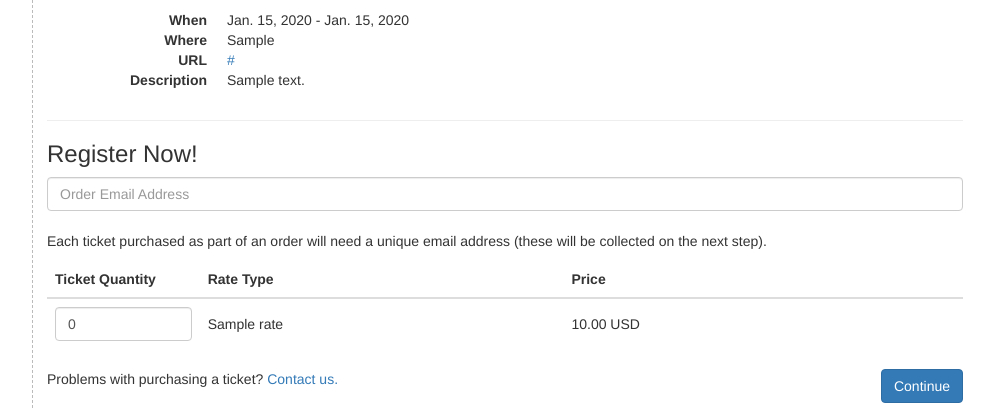
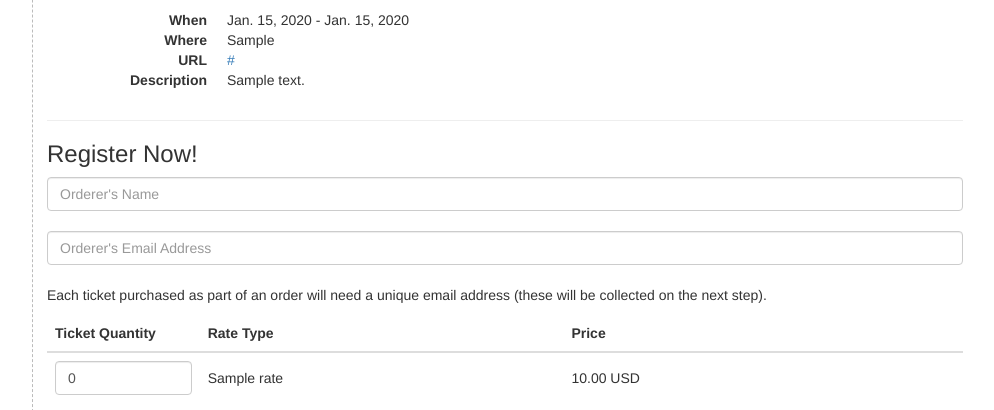
Before and after one commit to qiime2/workshops, a Django app: a page that uses templates/payments/workshop_detail.html in a window 1280 px wide. Shown: the part 560-970 px from the top of the page, without its empty margins (233-1227 px from the left). Run offline with Django 3.2, Linux system fonts and the light colour scheme; tables that the repository leaves empty hold one stand-in row (values such as "Sample post"); some libraries are stand-ins or nearby versions.

Commit message:
Prep for Launch (#54)
* ENH: Include Orderer's name

* ENH: Add NAU note

```diff
--- a/payments/forms.py
+++ b/payments/forms.py
@@ -12,8 +12,12 @@ from django import forms
 
 
 class OrderForm(forms.Form):
+    name = forms.CharField(
+        widget=forms.TextInput(attrs={'placeholder': "Orderer's Name",
+                                      'class': 'form-control'})
+    )
     email = forms.EmailField(
-        widget=forms.TextInput(attrs={'placeholder': 'Order Email Address',
+        widget=forms.TextInput(attrs={'placeholder': "Orderer's Email Address",
                                       'class': 'form-control'})
     )
 
--- a/payments/models.py
+++ b/payments/models.py
@@ -110,6 +110,7 @@ class Rate(models.Model):
 
 class Order(models.Model):
     transaction_id = models.UUIDField(default=uuid.uuid4, editable=False)
+    contact_name = models.CharField(max_length=300)
     contact_email = models.EmailField()
     order_total = models.DecimalField(max_digits=7, decimal_places=2,
                                       verbose_name='order total (USD)')
--- a/payments/views.py
+++ b/payments/views.py
@@ -153,6 +153,7 @@ class ConfirmOrder(SessionConfirmMixin, TemplateView):
             tickets.append({'name': ticket['name'], 'email': ticket['email'],
                             'rate': Rate.objects.get(pk=ticket['rate'])})
         context['tickets'] = tickets
+        context['order_name'] = order['name']
         context['order_email'] = order['email']
         context['order_total'] = order['order_total']
         context['workshop'] = Workshop.objects.get(slug=kwargs['slug'])
@@ -165,6 +166,7 @@ class SubmitOrder(View):
     def post(self, request, *args, **kwargs):
         order_data = request.session['order']
         order = Order.objects.create(contact_email=order_data['email'],
+                                     contact_name=order_data['name'],
                                      order_total=order_data['order_total'])
         items = []
         for ticket in order_data['tickets']:
@@ -177,16 +179,20 @@ class SubmitOrder(View):
         # resubmit the order
         del request.session['order']
 
+        name = order.contact_name.split(' ')
+
         payload = {
-            'LMID':                settings.LMID,
-            'unique_id':           str(order.transaction_id),
-            'sTotal':              str(order.order_total),
-            'webTitle':            settings.PAYMENT_TITLE,
-            'Trans_Desc':          settings.PAYMENT_DESCRIPTION,
-            'contact_info':        settings.PAYMENT_CONTACT_INFO,
-            'BILL_CUSTOMER_EMAIL': order.contact_email,
-            'note':                '',  # Placeholder
-            'arrayname':           'metadata',
+            'LMID':                    settings.LMID,
+            'unique_id':               str(order.transaction_id),
+            'sTotal':                  str(order.order_total),
+            'webTitle':                settings.PAYMENT_TITLE,
+            'Trans_Desc':              settings.PAYMENT_DESCRIPTION,
+            'contact_info':            settings.PAYMENT_CONTACT_INFO,
+            'BILL_CUSTOMER_EMAIL':     order.contact_email,
+            'BILL_CUSTOMER_FIRSTNAME': name[0],
+            'BILL_CUSTOMER_LASTNAME':  name[-1] if len(name) > 1 else '',
+            'note':                    '',  # Placeholder
+            'arrayname':               'metadata',
         }
 
         for i, ticket in enumerate(order_data['tickets']):
--- a/templates/payments/workshop_detail.html
+++ b/templates/payments/workshop_detail.html
@@ -33,6 +33,7 @@
 
     <form method="POST">
       {% csrf_token %}
+      {{ form.name }} <br />
       {{ form.email }} <br />
       <p>
         Each ticket purchased as part of an order will need a unique email
```
Also changed, not shown: templates/payments/workshop_confirm.html (+11 -5 lines), payments/migrations/0016_order_contact_name.py (added).
